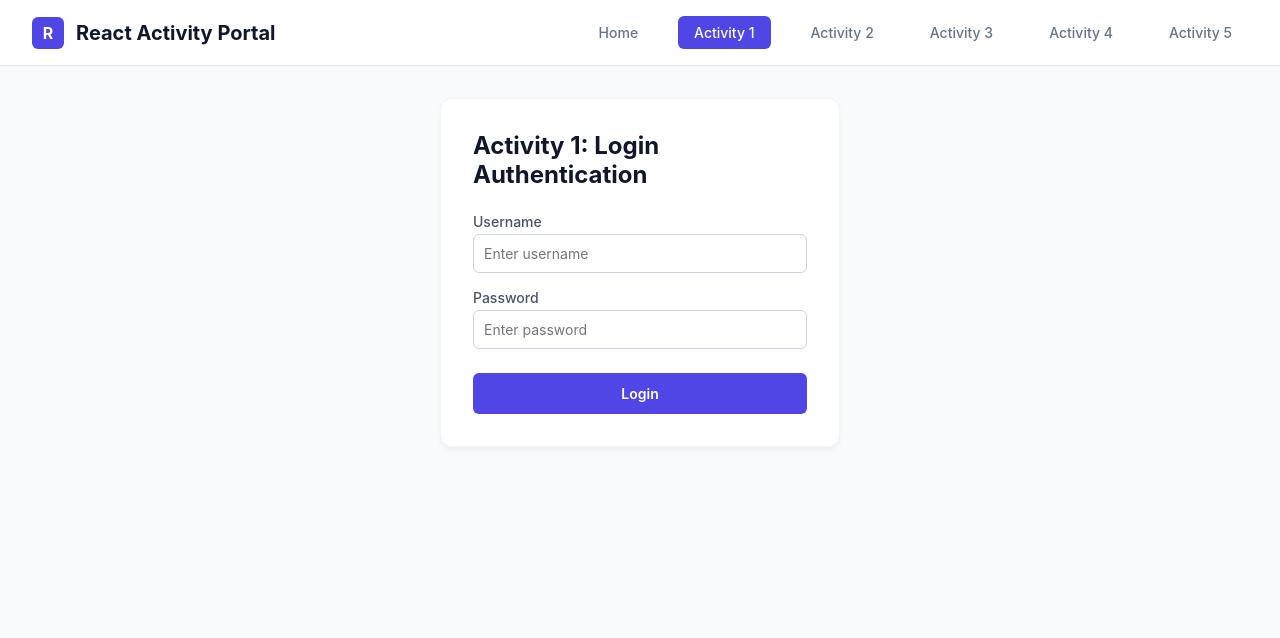
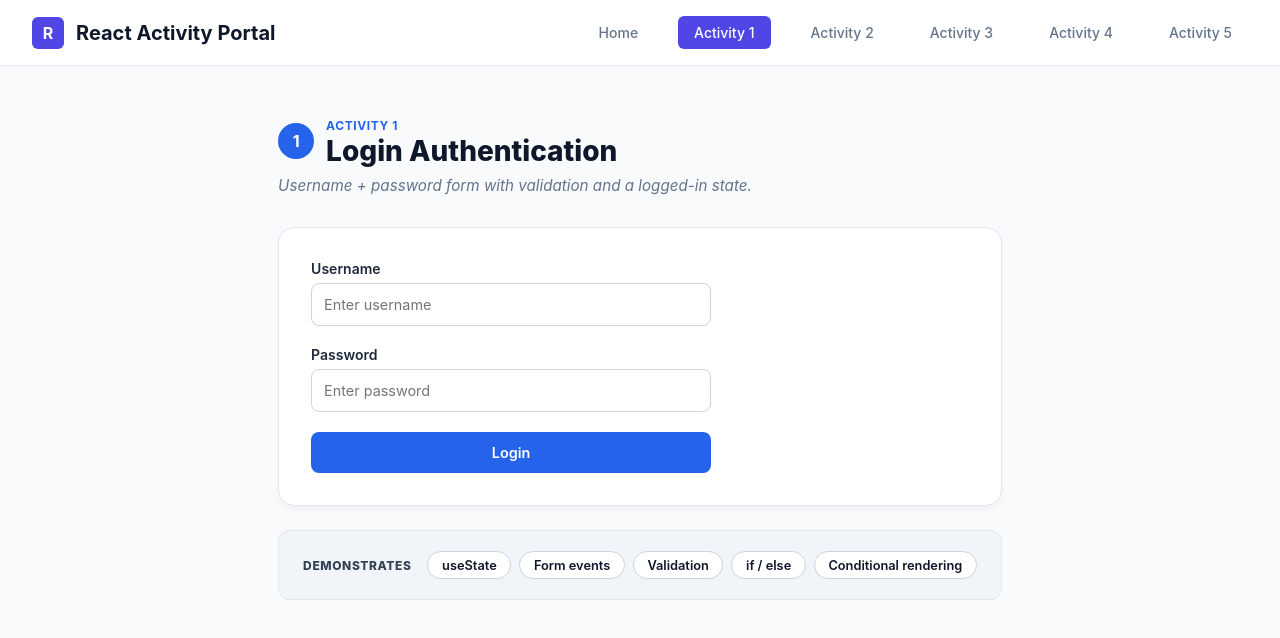
Before and after one commit to zacharygeorge029-boop/gitgab, a React (Vite) app: page / in a window 1280 px wide. Both pictures are taken after a click on the button "Activity 1". Shown: the top 638 px of the page. Built offline with nearby package versions, Linux system fonts and the light colour scheme.

Commit message:
update login with functions

```diff
--- a/src/pages/Login.jsx
+++ b/src/pages/Login.jsx
@@ -33,41 +33,70 @@
   };
 
   return (
-    <div style={{ maxWidth: '400px', margin: '2rem auto', padding: '2rem', backgroundColor: '#ffffff', borderRadius: '12px', boxShadow: '0 4px 6px -1px rgba(0,0,0,0.05)', border: '1px solid #f1f5f9' }}>
-      <h2 style={{ fontSize: '1.5rem', fontWeight: '700', marginBottom: '1.5rem', color: '#0f172a' }}>Activity 1: Login Authentication</h2>
+    <div style={{ maxWidth: '900px', margin: '2rem auto', padding: '1rem', fontFamily: 'system-ui, sans-serif' }}>
 
+      {/* Header Section */}
+      <div style={{ marginBottom: '2rem' }}>
+        <div style={{ display: 'flex', alignItems: 'center', gap: '0.75rem', marginBottom: '0.5rem' }}>
+          <div style={{
+            width: '36px', height: '36px', borderRadius: '50%', backgroundColor: '#2563eb', color: '#fff',
+            display: 'flex', alignItems: 'center', justifyContent: 'center', fontWeight: 'bold', fontSize: '1rem'
+          }}>
+            1
+          </div>
+          <div>
+            <span style={{ fontSize: '0.75rem', fontWeight: '700', color: '#2563eb', letterSpacing: '0.05em', textTransform: 'uppercase' }}>Activity 1</span>
+            <h1 style={{ fontSize: '1.75rem', fontWeight: '800', color: '#0f172a', margin: 0 }}>Login Authentication</h1>
+          </div>
+        </div>
+        <p style={{ color: '#64748b', fontSize: '0.95rem', fontStyle: 'italic', margin: '0.25rem 0 0 0' }}>
+          Username + password form with validation and a logged-in state.
+        </p>
+      </div>
+
+      {/* Main Interactive Box */}
+      <div style={{
+        backgroundColor: '#ffffff', borderRadius: '16px', padding: '2rem',
+        boxShadow: '0 4px 6px -1px rgba(0,0,0,0.05)', border: '1px solid #e2e8f0', marginBottom: '1.5rem'
+      }}>
         {!isLoggedIn ? (
-        <form onSubmit={handleLogin} style={{ display: 'flex', flexDirection: 'column', gap: '1rem' }}>
+          <form onSubmit={handleLogin} style={{ display: 'flex', flexDirection: 'column', gap: '1.25rem', maxWidth: '400px' }}>
             <div>
-            <label style={{ display: 'block', fontSize: '0.875rem', fontWeight: '500', color: '#475569', marginBottom: '0.25rem' }}>Username</label>
+              <label style={{ display: 'block', fontSize: '0.875rem', fontWeight: '600', color: '#1e293b', marginBottom: '0.375rem' }}>Username</label>
               <input
                 type="text"
                 value={username}
                 onChange={(e) => setUsername(e.target.value)}
                 placeholder="Enter username"
-              style={{ width: '100%', padding: '0.625rem', borderRadius: '6px', border: '1px solid #cbd5e1', fontSize: '0.875rem' }}
+                style={{ width: '100%', padding: '0.75rem', borderRadius: '8px', border: '1px solid #cbd5e1', fontSize: '0.9rem', boxSizing: 'border-box' }}
               />
             </div>
 
             <div>
-            <label style={{ display: 'block', fontSize: '0.875rem', fontWeight: '500', color: '#475569', marginBottom: '0.25rem' }}>Password</label>
+              <label style={{ display: 'block', fontSize: '0.875rem', fontWeight: '600', color: '#1e293b', marginBottom: '0.375rem' }}>Password</label>
               <input
                 type="password"
                 value={password}
                 onChange={(e) => setPassword(e.target.value)}
                 placeholder="Enter password"
-              style={{ width: '100%', padding: '0.625rem', borderRadius: '6px', border: '1px solid #cbd5e1', fontSize: '0.875rem' }}
+                style={{ width: '100%', padding: '0.75rem', borderRadius: '8px', border: '1px solid #cbd5e1', fontSize: '0.9rem', boxSizing: 'border-box' }}
               />
             </div>
 
-          <button type="submit" className="card-button" style={{ marginTop: '0.5rem' }}>
+            <button type="submit" style={{
+              padding: '0.75rem', backgroundColor: '#2563eb', color: '#fff', border: 'none',
+              borderRadius: '8px', cursor: 'pointer', fontWeight: '600', fontSize: '0.9rem', transition: 'background 0.2s'
+            }}>
               Login
             </button>
           </form>
         ) : (
-        <div style={{ textAlign: 'center', padding: '1rem 0' }}>
-          <p style={{ fontSize: '1.25rem', fontWeight: '600', color: '#0f172a' }}>Welcome, {loggedInUser}!</p>
-          <button onClick={handleLogout} className="card-button" style={{ marginTop: '1rem', backgroundColor: '#ef4444' }}>
+          <div style={{ textAlign: 'left', padding: '1rem 0', maxWidth: '400px' }}>
+            <p style={{ fontSize: '1.35rem', fontWeight: '700', color: '#0f172a', marginBottom: '1.5rem' }}>Welcome, {loggedInUser}!</p>
+            <button onClick={handleLogout} style={{
+              padding: '0.75rem 1.5rem', backgroundColor: '#ef4444', color: '#fff', border: 'none',
+              borderRadius: '8px', cursor: 'pointer', fontWeight: '600', fontSize: '0.9rem'
+            }}>
               Logout
             </button>
           </div>
@@ -75,18 +104,36 @@
 
         {message && (
           <div style={{
-          marginTop: '1.25rem',
-          padding: '0.75rem',
-          borderRadius: '6px',
-          fontSize: '0.875rem',
-          fontWeight: '500',
+            marginTop: '1.5rem', maxWidth: '400px',
+            padding: '0.875rem', borderRadius: '8px', fontSize: '0.875rem', fontWeight: '500',
             backgroundColor: message === 'Login successful!' ? '#dcfce7' : '#fee2e2',
             color: message === 'Login successful!' ? '#166534' : '#991b1b',
-          textAlign: 'center'
+            border: `1px solid ${message === 'Login successful!' ? '#bbf7d0' : '#fecaca'}`
           }}>
             {message}
           </div>
         )}
       </div>
+
+      {/* Demonstrates Footer Bar */}
+      <div style={{
+        backgroundColor: '#f1f5f9', borderRadius: '12px', padding: '1.25rem 1.5rem',
+        display: 'flex', alignItems: 'center', gap: '1rem', flexWrap: 'wrap', border: '1px solid #e2e8f0'
+      }}>
+        <span style={{ fontSize: '0.75rem', fontWeight: '800', color: '#334155', letterSpacing: '0.05em' }}>DEMONSTRATES</span>
+        <div style={{ display: 'flex', gap: '0.50rem', flexWrap: 'wrap' }}>
+          {['useState', 'Form events', 'Validation', 'if / else', 'Conditional rendering'].map((tag, idx) => (
+            <span key={idx} style={{
+              backgroundColor: '#ffffff', color: '#0f172a', padding: '0.35rem 0.85rem',
+              borderRadius: '20px', fontSize: '0.8rem', fontWeight: '600', border: '1px solid #cbd5e1',
+              boxShadow: '0 1px 2px rgba(0,0,0,0.02)'
+            }}>
+              {tag}
+            </span>
+          ))}
+        </div>
+      </div>
+
+    </div>
   );
 }
```
Lines whose indentation alone changed are shown as unchanged.
